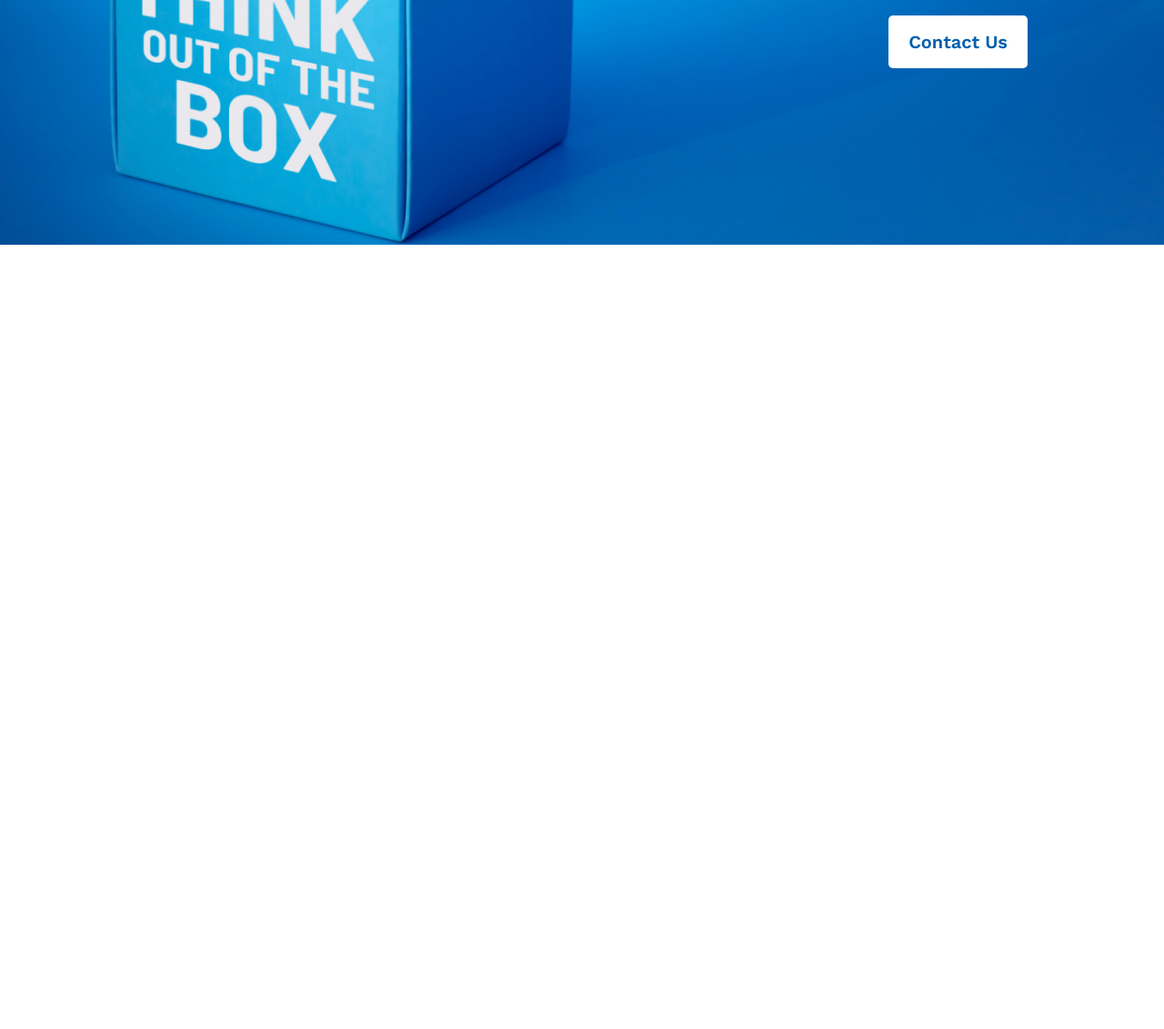
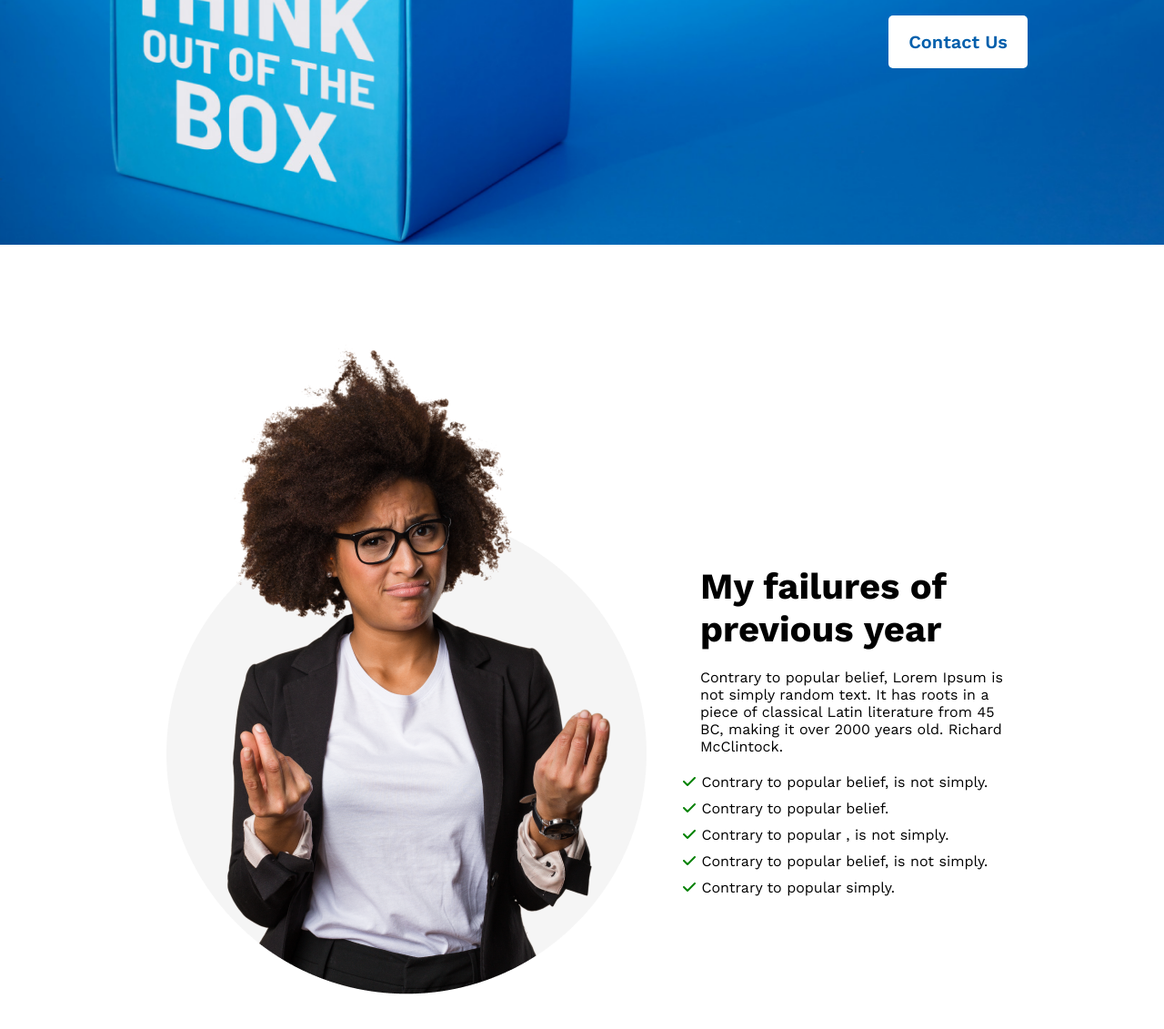
Before and after one commit to Mahadi90/new-year-me-main, a plain HTML site: page index.html in a window 1280 px wide. Shown: the part 531-1662 px from the top of the page at 91% size. Before the commit the page ends 800 px from the top, so only its background shows below. Drawn offline with nearby package versions, Linux system fonts and the light colour scheme.

Commit message:
third commit

```diff
--- a/css/style.css
+++ b/css/style.css
@@ -45,3 +45,39 @@
     border: none;
     border-radius: 5px;
 }
+
+/* failure section style */
+.failure-parent {
+    width: 960px;
+    margin: 100px auto;
+    display: flex;
+    justify-content: space-between;
+    align-items: center;
+}
+
+.failure-explain {
+    width: 350px;
+}
+
+.failure-title {
+    font-weight: 700;
+    font-size: 40px;
+    margin-top: 150px;
+}
+
+.failure-description {
+    font-weight: 400;
+    font-size: 16px;
+    margin: 20px 0;
+}
+
+.failure-explain ul {
+    list-style: none;
+    margin-left: -60px;
+}
+.failure-explain ul li{
+    margin: 10px 0;
+}
+.failure-explain ul li i{
+    color: green;
+}
--- a/index.html
+++ b/index.html
@@ -5,10 +5,15 @@
     <meta http-equiv="X-UA-Compatible" content="IE=edge">
     <meta name="viewport" content="width=device-width, initial-scale=1.0">
     <title>New year new men</title>
+
+    <!-- font awesome link -->
+    <link rel="stylesheet" href="https://cdnjs.cloudflare.com/ajax/libs/font-awesome/6.2.1/css/all.min.css" integrity="sha512-MV7K8+y+gLIBoVD59lQIYicR65iaqukzvf/nwasF0nqhPay5w/9lJmVM2hMDcnK1OnMGCdVK+iQrJ7lzPJQd1w==" crossorigin="anonymous" referrerpolicy="no-referrer" />
+
     <!-- css link -->
     <link rel="stylesheet" href="css/style.css">
 </head>
 <body>
+
     <!-- header part start here -->
    <header id="header">
      <div class="header-description">
@@ -19,9 +24,25 @@
    </header>
 
    <main>
+
    <!-- first section start here -->
    <section id="failure-section">
-
+    <div class="failure-parent">
+        <div class="failure-img-div">
+            <img class="failure-img" src="images/person.png" alt="">
+        </div>
+        <div class="failure-explain">
+            <h2 class="failure-title">My failures of previous year</h2>
+            <p class="failure-description">Contrary to popular belief, Lorem Ipsum is not simply random text. It has roots in a piece of classical Latin literature from 45 BC, making it over 2000 years old. Richard McClintock.</p>
+            <ul>
+                <li><i class="fa-solid fa-check"></i> Contrary to popular belief, is not simply.</li>
+                <li><i class="fa-solid fa-check"></i> Contrary to popular belief.</li>
+                <li><i class="fa-solid fa-check"></i> Contrary to popular , is not simply.</li>
+                <li><i class="fa-solid fa-check"></i> Contrary to popular belief, is not simply.</li>
+                <li><i class="fa-solid fa-check"></i> Contrary to popular simply.</li>
+            </ul>
+        </div>
+    </div>
    </section>
    </main>
 </body>
```
